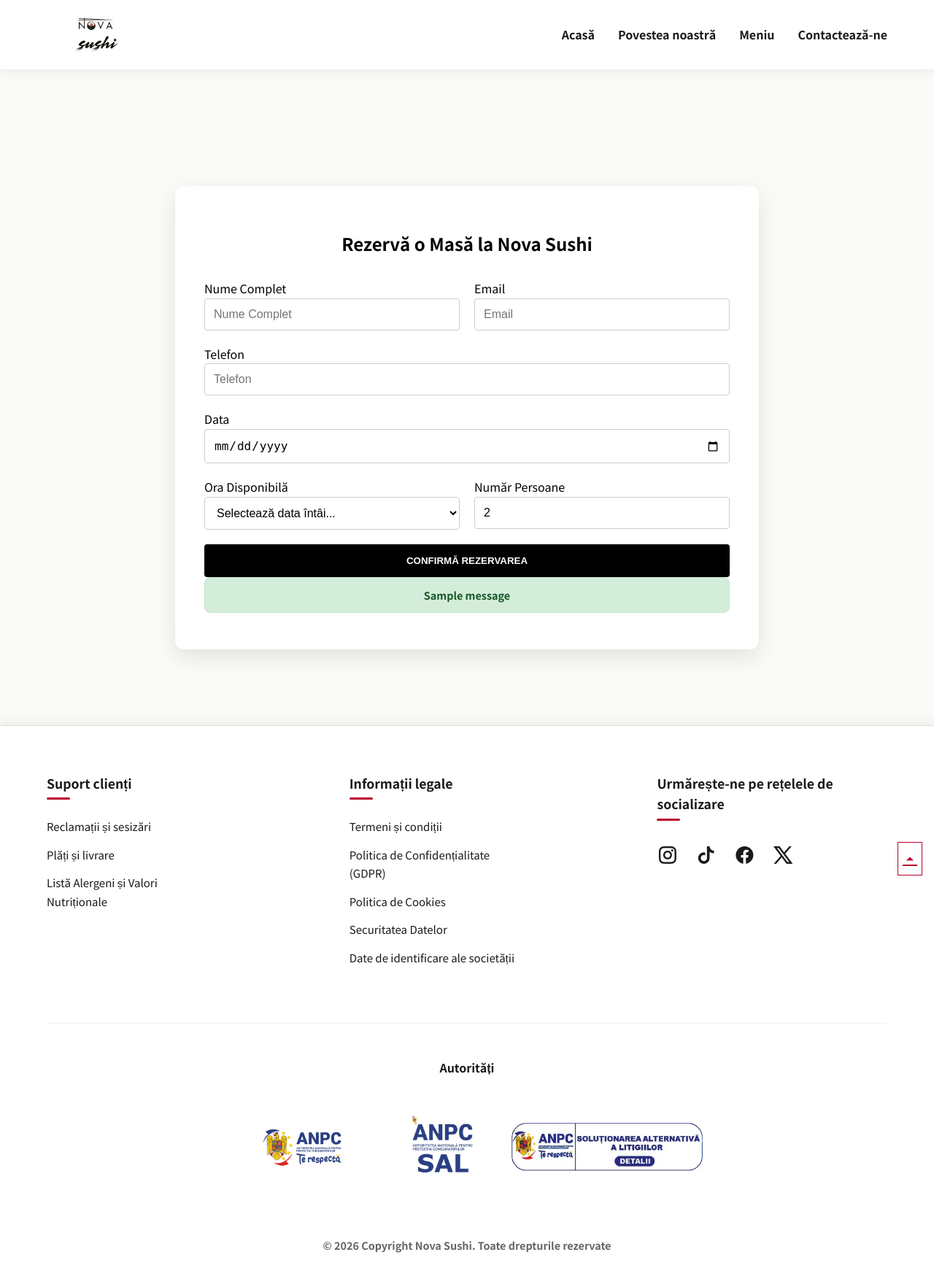
After one commit to AndreiIliescu/sda-final-project, a Django app: page /rezervare/ in a window 1280 px wide. The commit adds this page. Shown: the whole page at 73% size. Run offline with Django 5.2, Linux system fonts and the light colour scheme; tables that the repository leaves empty hold one stand-in row (values such as "Sample post"); one stand-in notice (Sample message) is shown; some libraries are stand-ins or nearby versions; some web fonts are replaced.

Commit message:
Created a model and a form for the reservation form. Implemented the view function, path in urls.py, and created two HTML twmplates: 1 for the reservation form, and the other for the 'success reservation email confirmation'.

```diff
--- a/core_app/urls.py
+++ b/core_app/urls.py
@@ -27,6 +27,7 @@ urlpatterns = [
     path("despre/", views.about_us_page, name="about_us"),
     path("meniu/", views.menu_page, name="menu"),
     path("contact/", views.contact_us_page, name="contact_us"),
+    path("rezervare/", views.book_reservation_page, name="book_reservation"),
 
     path("reclamatii/", views.complaints_and_notifcations_page, name="complaints"),
     path("plati-si-livrare/", views.payments_and_delivery_page, name="payments"),
--- a/restaurant_app/forms.py
+++ b/restaurant_app/forms.py
@@ -1,5 +1,5 @@
 from django import forms
-from restaurant_app.models import ContactMessage
+from restaurant_app.models import ContactMessage, Reservation
 
 
 class ContactForm(forms.ModelForm):
@@ -19,3 +19,22 @@ class ContactForm(forms.ModelForm):
         labels = {
             "name": "", "email": "", "subject": "", "message": ""
         }
+
+
+class ReservationForm(forms.ModelForm):
+    class Meta:
+        model = Reservation
+        fields = ["full_name", "email", "phone", "date", "time_slot", "guests"]
+        widgets = {
+            "date": forms.DateInput(attrs={"type": "date", "min": ""}),
+            "full_name": forms.TextInput(attrs={"placeholder": "Nume Complet"}),
+            "email": forms.EmailInput(attrs={"placeholder": "Email"}),
+            "phone": forms.TextInput(attrs={"placeholder": "Telefon"}),
+            "guests": forms.NumberInput(attrs={
+                "min": "1",
+                "max": "9",
+                "value": "2",
+                "id": "id_guests",
+                "class": "form-control",
+            }),
+        }
--- a/restaurant_app/models.py
+++ b/restaurant_app/models.py
@@ -1,3 +1,4 @@
+from django.conf import settings
 from django.db import models
 
 
@@ -37,3 +38,17 @@ class ContactMessage(models.Model):
 
     def __str__(self):
         return f"{self.subject} - {self.name}"
+
+
+class Reservation(models.Model):
+    user = models.ForeignKey(settings.AUTH_USER_MODEL, on_delete=models.SET_NULL, null=True, blank=True)
+    full_name = models.CharField(max_length=100)
+    email = models.EmailField()
+    phone = models.CharField(max_length=20)
+    date = models.DateField()
+    time_slot = models.TimeField()
+    guests = models.PositiveIntegerField(default=2)
+    created_at = models.DateTimeField(auto_now_add=True)
+
+    def __str__(self):
+        return f"Rezervare {self.full_name} - {self.date} {self.time_slot}"
--- a/restaurant_app/templates/home.html
+++ b/restaurant_app/templates/home.html
@@ -17,7 +17,7 @@
                 <a href="{% url 'menu' %}" class="btn-primary">
                     Comandă Online <i class="ri-restaurant-2-line"></i>
                 </a>
-                <a href="#" class="btn-secondary">
+                <a href="{% url 'book_reservation' %}" class="btn-secondary">
                     Rezervă o Masă <i class="ri-calendar-check-line"></i>
                 </a>
             </div>
--- /dev/null
+++ b/restaurant_app/templates/reservation.html
@@ -0,0 +1,48 @@
+{% extends "base.html" %}
+
+{% block content %}
+    <section class="contact__container" style="margin-top: 120px; margin-bottom: 50px;">
+        <div class="contact__form-container">
+            <div class="contact__form-wrapper">
+                <h2>Rezervă o Masă la Nova Sushi</h2>
+                <form method="POST" class="contact__form">
+                    {% csrf_token %}
+                    <div class="form-group">
+                        <label>Nume Complet</label>
+                        {{ form.full_name }}
+                    </div>
+                    <div class="form-group">
+                        <label>Email</label>
+                        {{ form.email }}
+                    </div>
+                    <div class="form-group">
+                        <label>Telefon</label>
+                        {{ form.phone }}
+                    </div>
+                    <div class="form-group">
+                        <label>Data</label>
+                        <input type="date" name="date" id="id_date" required class="form-control">
+                    </div>
+                    <div class="form-group">
+                        <label>Ora Disponibilă</label>
+                        <select name="time_slot" id="id_time_slot" required>
+                            <option value="">Selectează data întâi...</option>
+                        </select>
+                    </div>
+                    <div class="form-group">
+                        <label>Număr Persoane</label>
+                        {{ form.guests }}
+                        <small id="guests-warning" class="error-text" style="display:none; color: #bc002d; font-size: 0.8rem;"></small>
+                    </div>
+                    <button type="submit" class="btn-submit">Confirmă Rezervarea</button>
+                </form>
+
+                {% if messages %}
+                    {% for message in messages %}
+                        <div class="alert alert-{{ message.tags }}">{{ message }}</div>
+                    {% endfor %}
+                {% endif %}
+            </div>
+        </div>
+    </section>
+{% endblock %}
--- a/restaurant_app/views.py
+++ b/restaurant_app/views.py
@@ -3,8 +3,8 @@ from django.contrib import messages
 from django.core.mail import send_mail
 from django.db.models import Prefetch
 from django.shortcuts import render, redirect
-from restaurant_app.forms import ContactForm
-from restaurant_app.models import Category, Product
+from restaurant_app.forms import ContactForm, ReservationForm
+from restaurant_app.models import Category, Product, Reservation
 
 
 # Create your views here.
@@ -74,6 +74,50 @@ def contact_us_page(request):
     return render(request, "contact_us.html", {"form": form})
 
 
+def book_reservation_page(request):
+    initial_data = {}
+    if request.user.is_authenticated:
+        user_phone = getattr(request.user.profile, "phone_number", "")
+        initial_data = {
+            "full_name": f"{request.user.first_name} {request.user.last_name}".strip(),
+            "email": request.user.email,
+            "phone": user_phone
+        }
+
+    if request.method == "POST":
+        form = ReservationForm(request.POST)
+        if form.is_valid():
+            reservation = form.save(commit=False)
+
+            guests = form.cleaned_data.get("guests")
+            if guests < 1:
+                messages.error(request, "Numărul de persoane trebuie să fie cel puțin 1.")
+            elif guests > 8:
+                messages.error(request, "Pentru mai mult de 8 persoane, vă rugăm să ne contactați direct.")
+            else:
+                if request.user.is_authenticated:
+                    reservation.user = request.user
+
+                existing_count = Reservation.objects.filter(
+                    date=reservation.date,
+                    time_slot=reservation.time_slot
+                ).count()
+
+                if existing_count >= 5:
+                    messages.error(request, "Ne pare rău, dar acest interval orar este deja complet ocupat.")
+                else:
+                    reservation.save()
+                    try:
+                        send_mail(reservation)
+                    except Exception as e:
+                        print(f"Eroare la trimitere email: {e}")
+                    return render(request, "reservation_success.html", {"reservation": reservation})
+    else:
+        form = ReservationForm(initial=initial_data)
+
+    return render(request, "reservation.html", {"form": form})
+
+
 def complaints_and_notifcations_page(request):
     return render(request, "footer_pages/complaints_and_notifications.html")
 
```
Also changed, not shown: restaurant_app/templates/reservation_succes.html (added, +17 -0 lines), restaurant_app/migrations/0002_reservation.py (added).
